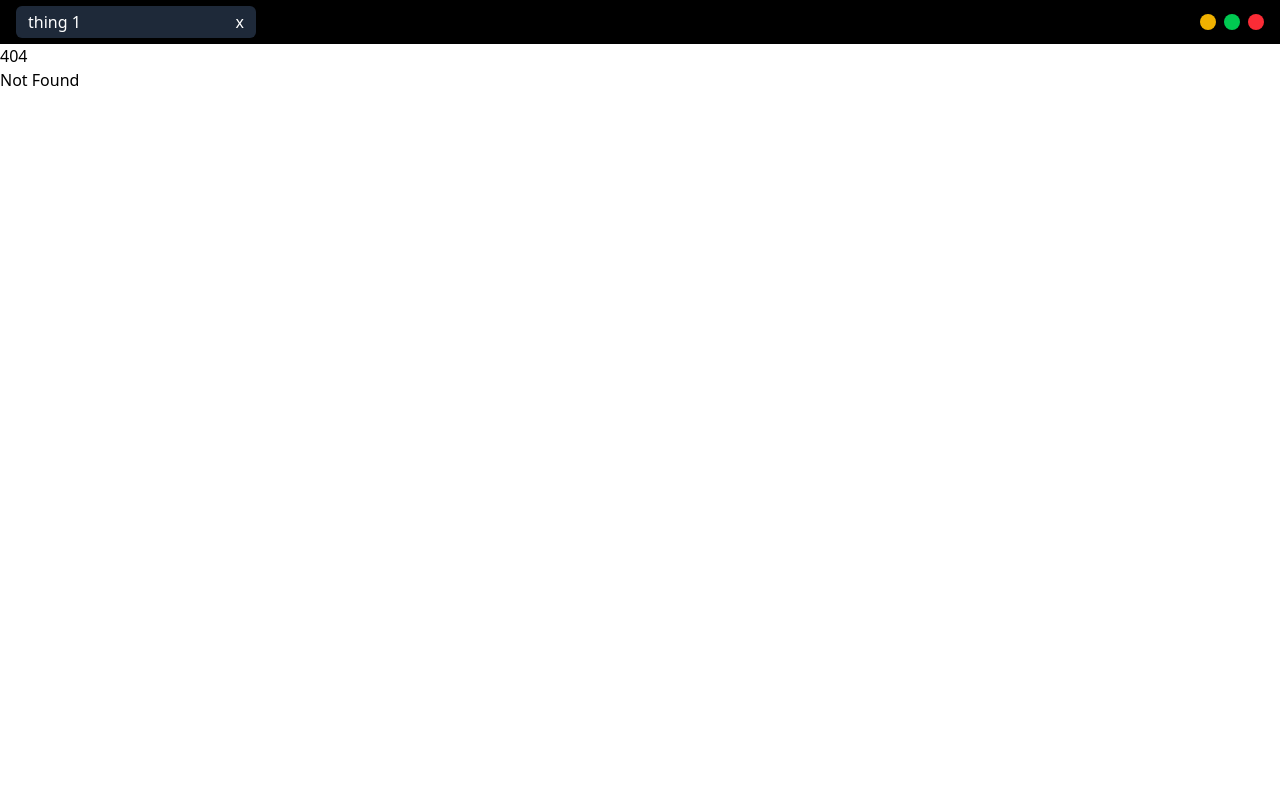
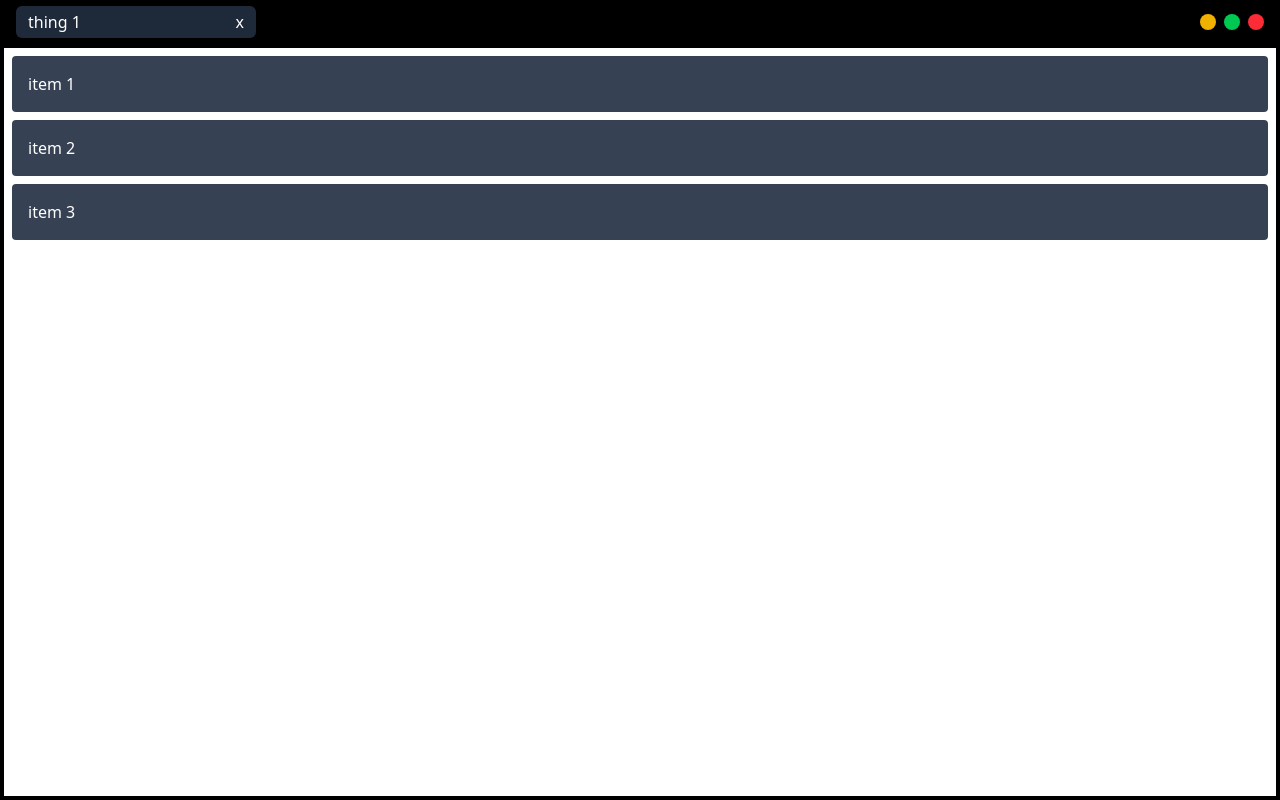
Before and after one commit to mikkel-ux/golang, a SvelteKit app in the folder golangfileExplore/frontend/: page /dragTest in a window 1280 px wide. Before the commit this address had no page. Built offline with nearby package versions, Linux system fonts and the light colour scheme.

Commit message:
drag and drop list

```diff
--- a/golangfileExplore/frontend/src/app.html
+++ b/golangfileExplore/frontend/src/app.html
@@ -5,7 +5,7 @@
 		<meta name="viewport" content="width=device-width, initial-scale=1" />
 		%sveltekit.head%
 	</head>
-	<body data-sveltekit-preload-data="hover">
+	<body data-sveltekit-preload-data="hover" class="h-screen overflow-hidden">
 		<div style="display: contents">%sveltekit.body%</div>
 	</body>
 </html>
--- a/golangfileExplore/frontend/src/routes/+layout.svelte
+++ b/golangfileExplore/frontend/src/routes/+layout.svelte
@@ -11,7 +11,7 @@
 <svelte:head>
 	<link rel="icon" href={favicon} />
 </svelte:head>
-
+<div class="h-screen flex flex-col">
 	<nav
 		class="h-11 w-full bg-black text-white flex items-center justify-between p-4"
 		style="--wails-draggable:drag"
@@ -58,8 +58,10 @@
 			></button>
 		</div>
 	</nav>
-
+	<main class="flex-1 overflow-auto">
 		{@render children()}
+	</main>
+</div>
 
 <style>
 	nav ::-webkit-scrollbar {
--- a/golangfileExplore/frontend/src/routes/+page.svelte
+++ b/golangfileExplore/frontend/src/routes/+page.svelte
@@ -17,8 +17,9 @@
 	});
 </script>
 
-<a href="/test">test page</a>
-
+<a class="text-white" href="/test">test page</a> <br />
+<a class="text-white" href="/dragTest">drag test page</a>
+<br />
 <input type="text" bind:value={inputText} />
 
 {#each results as result}
--- /dev/null
+++ b/golangfileExplore/frontend/src/routes/dragTest/+page.svelte
@@ -0,0 +1,52 @@
+<script lang="ts">
+	import { flip } from 'svelte/animate';
+	let box1 = $state<string[]>(['item 1', 'item 2', 'item 3']);
+	let DraggedItem = $state<Element | null>(null);
+	let DraggedItemIndex: number = $state(-1);
+	let DraggedOverItemIndex: number = $state(-1);
+
+	function handleDragStart(event: DragEvent | null, item: string, element: Element, index: number) {
+		if (!event?.dataTransfer) return;
+		event.dataTransfer.setData('text/plain', item);
+		DraggedItem = element;
+		DraggedItemIndex = index;
+		console.log(element);
+	}
+
+	function swap(indexA: number, indexB: number) {
+		const temp = box1[indexA];
+		box1[indexA] = box1[indexB];
+		box1[indexB] = temp;
+	}
+
+	function handleDragOver(event: DragEvent | null, index: number) {
+		if (!event) return;
+		event.preventDefault();
+		DraggedOverItemIndex = index;
+	}
+
+	function handleDrop() {
+		swap(DraggedItemIndex, DraggedOverItemIndex);
+	}
+</script>
+
+<!-- <div>
+	<h1 class="text-white"><a href="/">home</a></h1>
+</div> -->
+
+<section class="w-full h-full flex flex-row gap-4">
+	<div class="drag-grid flex-1 border-4" role="none" ondrop={handleDrop}>
+		{#each box1 as item, index (item)}
+			<div
+				class="p-4 m-2 bg-gray-700 text-white rounded"
+				draggable="true"
+				ondragover={(event) => handleDragOver(event, index)}
+				ondragstart={(event) => handleDragStart(event, item, event.currentTarget, index)}
+				animate:flip
+				role="none"
+			>
+				{item}
+			</div>
+		{/each}
+	</div>
+</section>
--- /dev/null
+++ b/golangfileExplore/frontend/store/tabManger.ts
@@ -0,0 +1,4 @@
+import { writable } from 'svelte/store';
+
+export const tabs = writable<string[]>([]);
+export const activeTab = writable<string | null>(null);
```
Also changed, not shown: golangfileExplore/frontend/package.json (+7 -0 lines), golangfileExplore/frontend/src/routes/dragTest/test.txt (added), 2 other files (tests, documents, lock files or other folders). Lines whose indentation alone changed are shown as unchanged.
